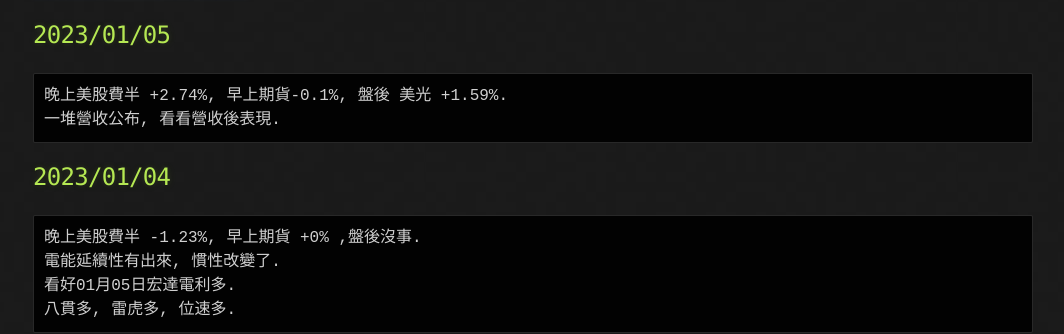
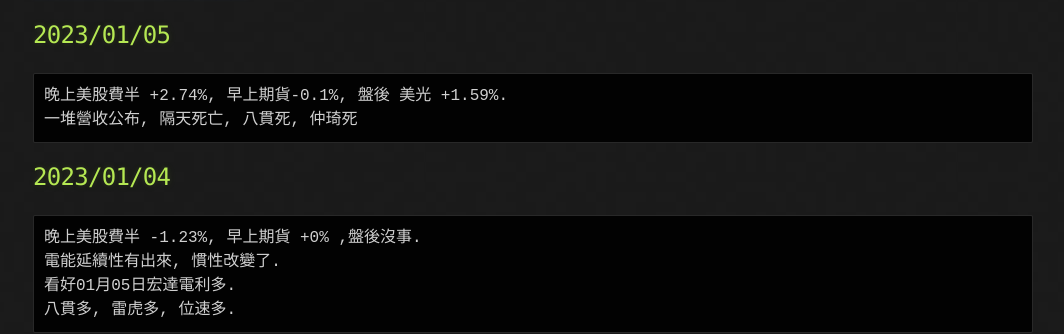
Before and after one commit to lepg5487/Stock_God, a Jekyll site: the page built from index.md, in a window 1280 px wide and 900 px high, scrolled down 428 px. Shown: the part 173-507 px from the top of the window, without its empty margins (107-1171 px from the left). Built offline with Jekyll 4.4.1, drawn with Linux system fonts in a browser that asks for light colours; our own code applies the rules of GitHub Pages for plain Markdown files.

Commit message:
Update index.md

````diff
--- a/index.md
+++ b/index.md
@@ -23,7 +23,7 @@ layout: testlayouts
 ## 2023/01/05
 ```
 晚上美股費半 +2.74%, 早上期貨-0.1%, 盤後 美光 +1.59%.
-一堆營收公布, 看看營收後表現.
+一堆營收公布, 隔天死亡, 八貫死, 仲琦死
 ```
 
 ## 2023/01/04
````
